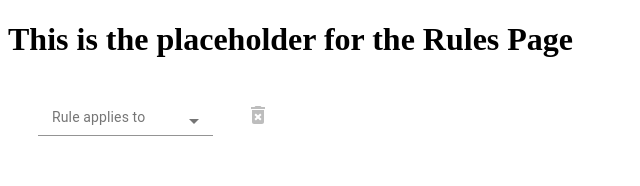
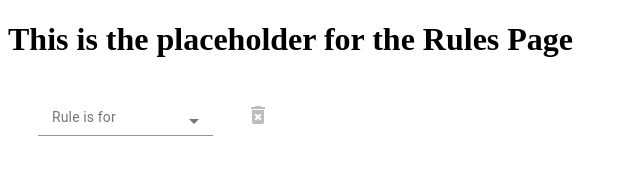
Before and after one commit to mshowman/capstoneBlockchain, a React (Create React App) app in the folder bloxiom/: page / in a window 1280 px wide. Shown: the top 186 px of the page, without its empty margins (0-640 px from the left). Built offline with nearby package versions, Linux system fonts and the light colour scheme.

Commit message:
renames Rules component and adds correct file structure for Rules component

```diff
--- a/bloxiom/package.json
+++ b/bloxiom/package.json
@@ -5,6 +5,7 @@
   "dependencies": {
     "@material-ui/core": "^4.5.0",
     "@material-ui/icons": "^4.5.1",
+    "prop-types": "^15.7.2",
     "react": "^16.10.2",
     "react-dom": "^16.10.2",
     "react-scripts": "3.2.0"
--- /dev/null
+++ b/bloxiom/src/components/Rule/Dropdown.js
@@ -0,0 +1,45 @@
+import InputLabel from '@material-ui/core/InputLabel';
+import { Select } from '@material-ui/core';
+import Input from '@material-ui/core/Input';
+import MenuItem from '@material-ui/core/MenuItem';
+import FormControl from '@material-ui/core/FormControl';
+import React from 'react';
+import PropTypes from 'prop-types';
+
+const Dropdown = ({
+  content, selected, label, dropdownStyles, labelStyles, saveState, disabled,
+}) => (
+  <FormControl variant="outlined">
+    <InputLabel className={labelStyles} htmlFor="select-group-ind">
+      {label}
+    </InputLabel>
+    <Select
+      className={dropdownStyles}
+      value={selected}
+      onChange={(event) => saveState(event.target.value)}
+      input={<Input id="select-group-ind" />}
+      inputProps={{
+        id: 'groupIndSelect',
+      }}
+      disabled={disabled}
+    >
+      {content.map((group) => (
+        <MenuItem key={group} value={group}>
+          {group}
+        </MenuItem>
+      ))}
+    </Select>
+  </FormControl>
+);
+
+Dropdown.propTypes = {
+  content: PropTypes.arrayOf(PropTypes.string).isRequired,
+  selected: PropTypes.string.isRequired,
+  label: PropTypes.string.isRequired,
+  dropdownStyles: PropTypes.string.isRequired,
+  labelStyles: PropTypes.string.isRequired,
+  saveState: PropTypes.func.isRequired,
+  disabled: PropTypes.bool.isRequired,
+};
+
+export default Dropdown;
--- a/bloxiom/src/components/Rule.js
+++ b/bloxiom/src/components/Rule/index.js
@@ -12,9 +12,10 @@ import EditIcon from '@material-ui/icons/Edit';
 import DeleteForeverIcon from '@material-ui/icons/DeleteForever';
 
 import Snackbar from '@material-ui/core/Snackbar';
-import { individualMockValues, groupMockValues } from '../constants/Groups';
-import mockRuleVariablesForIndividuals from '../constants/IndividualRuleVariables';
-import mockRuleVariablesForGroups from '../constants/GroupRuleVariables';
+import { individualMockValues, groupMockValues } from '../../constants/Groups';
+import mockRuleVariablesForIndividuals from '../../constants/IndividualRuleVariables';
+import mockRuleVariablesForGroups from '../../constants/GroupRuleVariables';
+import Dropdown from './Dropdown';
 
 const useStyles = makeStyles({
   root: {
@@ -25,6 +26,7 @@ const useStyles = makeStyles({
   select: {
     width: 175,
     fontSize: 14,
+    textAlign: 'center',
   },
   label: {
     paddingBottom: 10,
@@ -77,6 +79,22 @@ const Rule = () => {
   const [savedEntry, setSavedEntry] = useState(false);
   const [open, setOpen] = useState(false);
 
+  const updateGroupInd = (updatedValue) => {
+    setSelectedGroupInd(updatedValue);
+  };
+
+  const updateSelected = (updatedValue) => {
+    setSelected(updatedValue);
+  };
+
+  const updateRule = (updatedValue) => {
+    setSelectedRule(updatedValue);
+  };
+  //
+  // const updateAvailableVariables = (updatedValue) => {
+  //   setAvailableVariables(updatedValue);
+  // };
+
   useEffect(() => {
     setValidEntry(selectedGroupInd !== '' && selected !== '' && selectedRule !== '' && condition !== '');
   }, [selectedGroupInd, selected, selectedRule, condition]);
@@ -111,65 +129,42 @@ const Rule = () => {
   return (
     <div className={classes.root}>
       <div className={classes.container}>
-        <FormControl variant="outlined">
-          <InputLabel className={classes.label} htmlFor="select-group-ind">
-            Rule applies to
-          </InputLabel>
-          <Select
-            className={classes.select}
-            value={selectedGroupInd}
-            onChange={(event) => setSelectedGroupInd(event.target.value)}
-            input={<Input id="select-group-ind" />}
-            inputProps={{
-              id: 'groupIndSelect',
-            }}
-            disabled={savedEntry}
-          >
-            {['Group', 'Individual'].map((group) => (
-              <MenuItem key={group} value={group}>
-                {group}
-              </MenuItem>
-            ))}
-          </Select>
-        </FormControl>
+        <Dropdown
+          dropdownStyles={classes.select}
+          labelStyles={classes.label}
+          saveState={updateGroupInd}
+          content={['Individual', 'Group']}
+          selected={selectedGroupInd}
+          label="Rule is for"
+          disabled={savedEntry}
+        />
       </div>
       {selectedGroupInd
       && (
       <div className={classes.container}>
-        <FormControl variant="outlined">
-          <InputLabel className={classes.label}>
-            {selectedGroupInd}
-          </InputLabel>
-          <Select
-            className={classes.select}
-            value={selected}
-            onChange={(event) => setSelected(event.target.value)}
-            input={<Input id="select" />}
-            inputProps={{
-              id: 'select',
-            }}
-            disabled={savedEntry}
-          >
-            {
-                  selectedGroupInd === 'Group'
-                    ? groupMockValues.map((group) => (
-                      <MenuItem key={group} value={group}>
-                        {group}
-                      </MenuItem>
-                    ))
-                    : individualMockValues.map((ind) => (
-                      <MenuItem key={ind} value={ind}>
-                        {ind}
-                      </MenuItem>
-                    ))
-                }
-          </Select>
-        </FormControl>
+        <Dropdown
+          dropdownStyles={classes.select}
+          labelStyles={classes.label}
+          saveState={updateSelected}
+          content={selectedGroupInd === 'Group' ? groupMockValues : individualMockValues}
+          selected={selected}
+          label={selectedGroupInd}
+          disabled={savedEntry}
+        />
       </div>
       )}
       {availableVariables.length > 0
       && (
       <div className={classes.container}>
+        <Dropdown
+          dropdownStyles={classes.select}
+          labelStyles={classes.label}
+          saveState={updateRule}
+          content={availableVariables}
+          selected={selectedRule}
+          label="Rule"
+          disabled={savedEntry}
+        />
         <FormControl variant="outlined">
           <InputLabel className={classes.label} htmlFor="select-rule">
                 Rule
```
